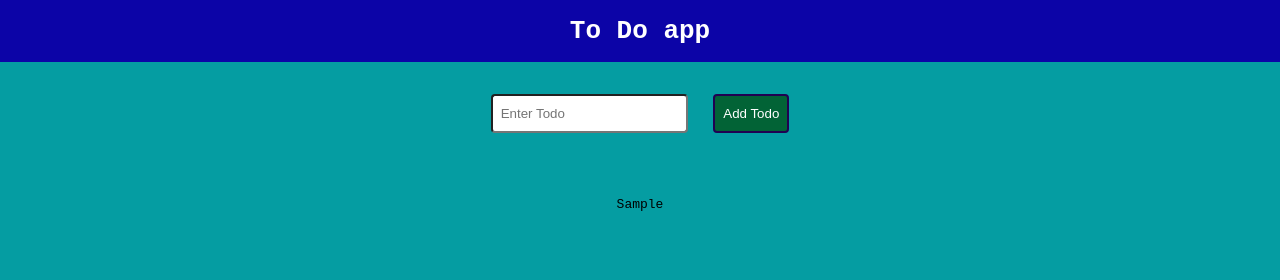
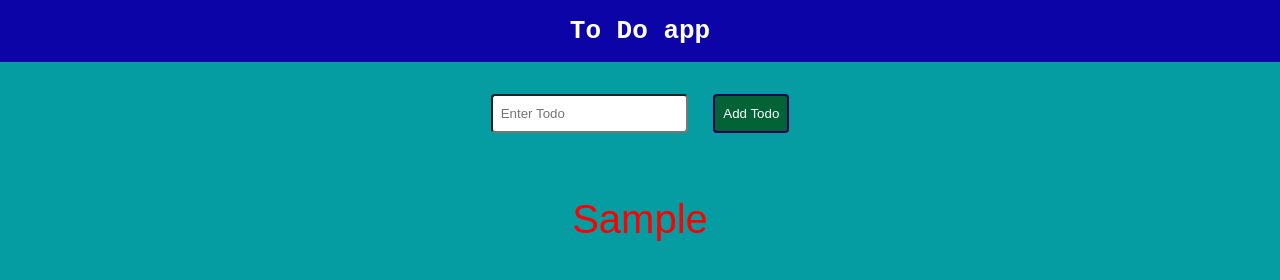
Before and after one commit to ShubhamChavan1006/To-Do-App, a plain HTML site: page index.html in a window 1280 px wide. Both pictures are taken after typing "Sample" into the empty fields and a click on the button "Add Todo". Drawn offline with Linux system fonts and the light colour scheme.

Commit message:
INDEX.html

```diff
--- a/script.js
+++ b/script.js
@@ -18,11 +18,19 @@ addBtn.addEventListener("click", () => {
 
 function updateUi() {
   todosContainer.innerHTML = "";
+  todosContainer.style.color ="red";
+  todosContainer.style.fontSize='40px';
+  // todosContainer.style.font='bold';
+  todosContainer.style.fontFamily='fantasy';
+  todosContainer.style.textAlign='center';
+
 
 
   for (let i = 0; i < todos.length; i++) {
     const para = document.createElement("p");
     para.innerHTML = todos[i];
     todosContainer.append(para);
+
+
   }
 }
--- a/style.css
+++ b/style.css
@@ -43,4 +43,5 @@
     gap: 2vh;
     padding: 4vh 0;
     align-items: center;
+
   }
```
